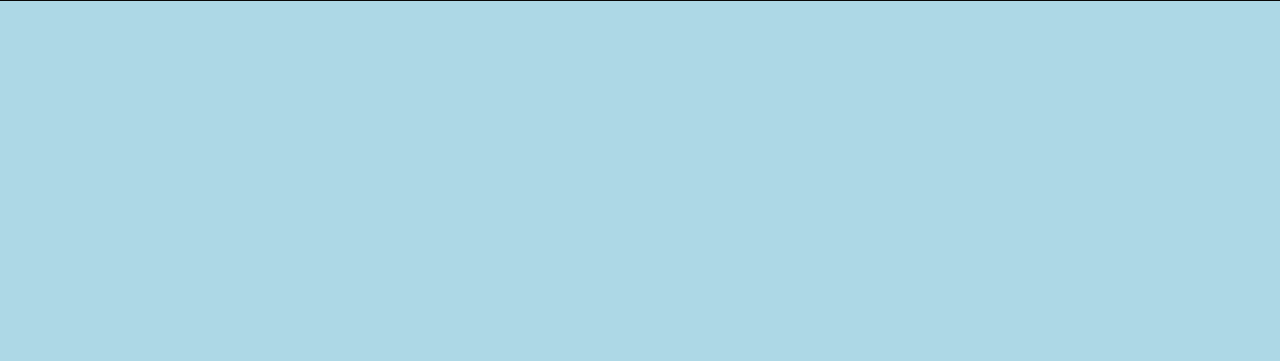
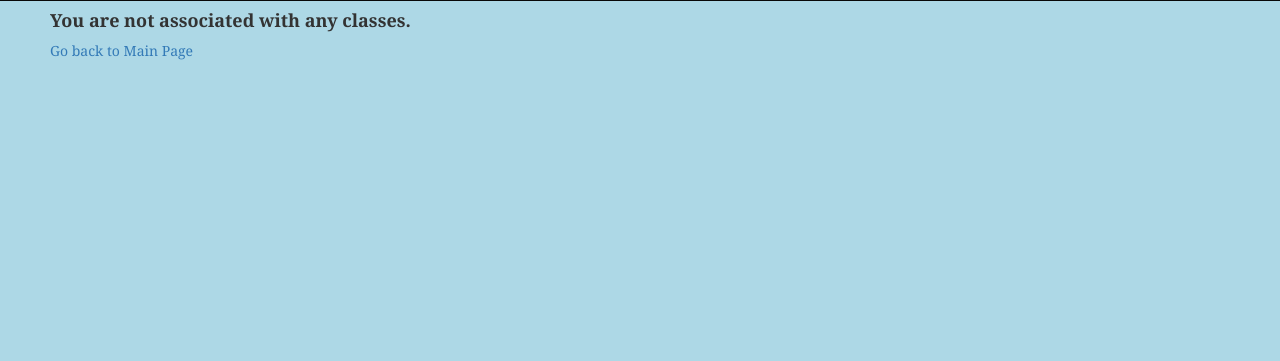
Before and after one commit to NorahJC/CS4720-Project, a PHP site: page /man_dashboard.php in a window 1280 px wide. Shown: the part 59-420 px from the top of the page. Run offline with PHP 8.4, Linux system fonts and the light colour scheme; the visitor is signed in with stand-in values (Sample User, id 1); tables that the repository leaves empty hold one stand-in row (values such as "Sample post"); data that the repository does not hold is empty.

Commit message:
Updated the dashboard to fix error with users with no associated classes. Supressed warnings on login and dbClass caused by php versions 7.1 and 7.2 with count function.

```diff
--- a/database/tempDbClass.php
+++ b/database/tempDbClass.php
@@ -1,4 +1,5 @@
 <?php
+error_reporting(0);
 class dbHandler{
 	//Temp PHP dbClass so we can just call this to do all the work for us
 	/*
--- a/login.php
+++ b/login.php
@@ -1,4 +1,5 @@
 <?php
+	error_reporting(0);
 	include("database/tempDbClass.php");	//include db stuff
 	session_start();						//initialize session
 
--- a/man_dashboard.php
+++ b/man_dashboard.php
@@ -62,8 +62,12 @@
 
 		<?php
 
+			if($classList == -1){
+				$classList = array();
+				echo "<h4><b>You are not associated with any classes.</b></h4>";
+				echo "<a href='login.php'>Go back to Main Page</a>";
+			}
 
-			$count = 0;	//after 3 move to next row
 			foreach($classList as $class){
 				$info = $dbMan->getClassInfo($class);
 				echo '<form class="dashboard"  action="man_homepage.php" method="post">';
```
